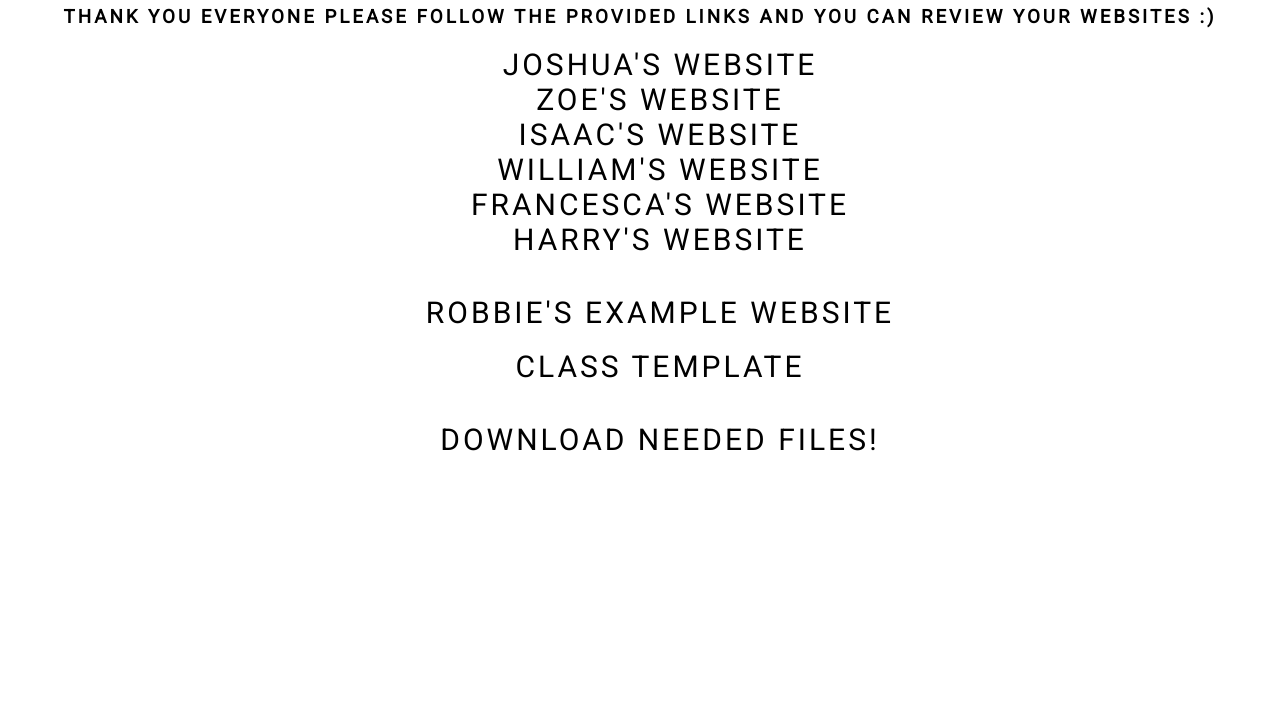
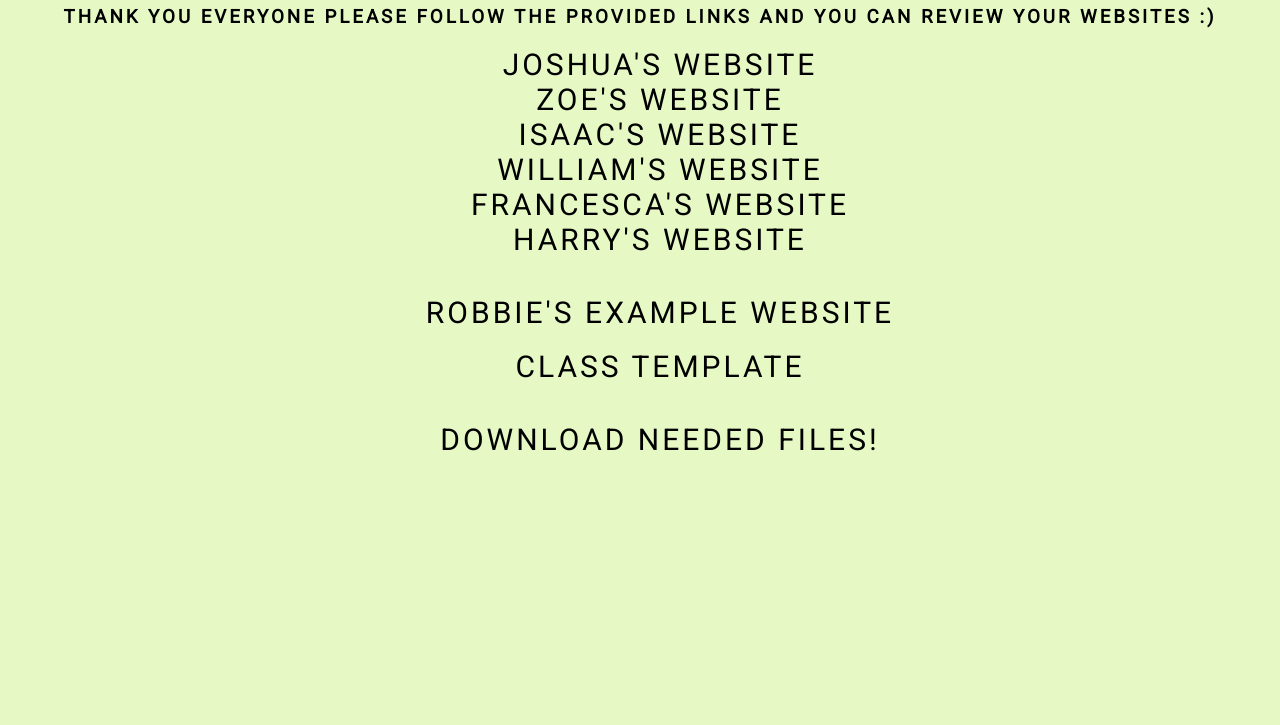
Before and after one commit to Rzeeyy/Rzeeyy.github.io, a plain HTML site: page index.html in a window 1280 px wide. Shown: the part 75-800 px from the top of the page. Drawn offline with Linux system fonts and the light colour scheme.

Commit message:
Update index.html

```diff
--- a/index.html
+++ b/index.html
@@ -19,6 +19,7 @@
                 font-family: Roboto, sans-serif;
 		    text-transform: uppercase;
 		    letter-spacing: 3px;
+		    background-color: rgba(218, 247, 166, 0.65);
             }
         </style>
         <link href='https://fonts.googleapis.com/css?family=Roboto' rel='stylesheet'>
```
